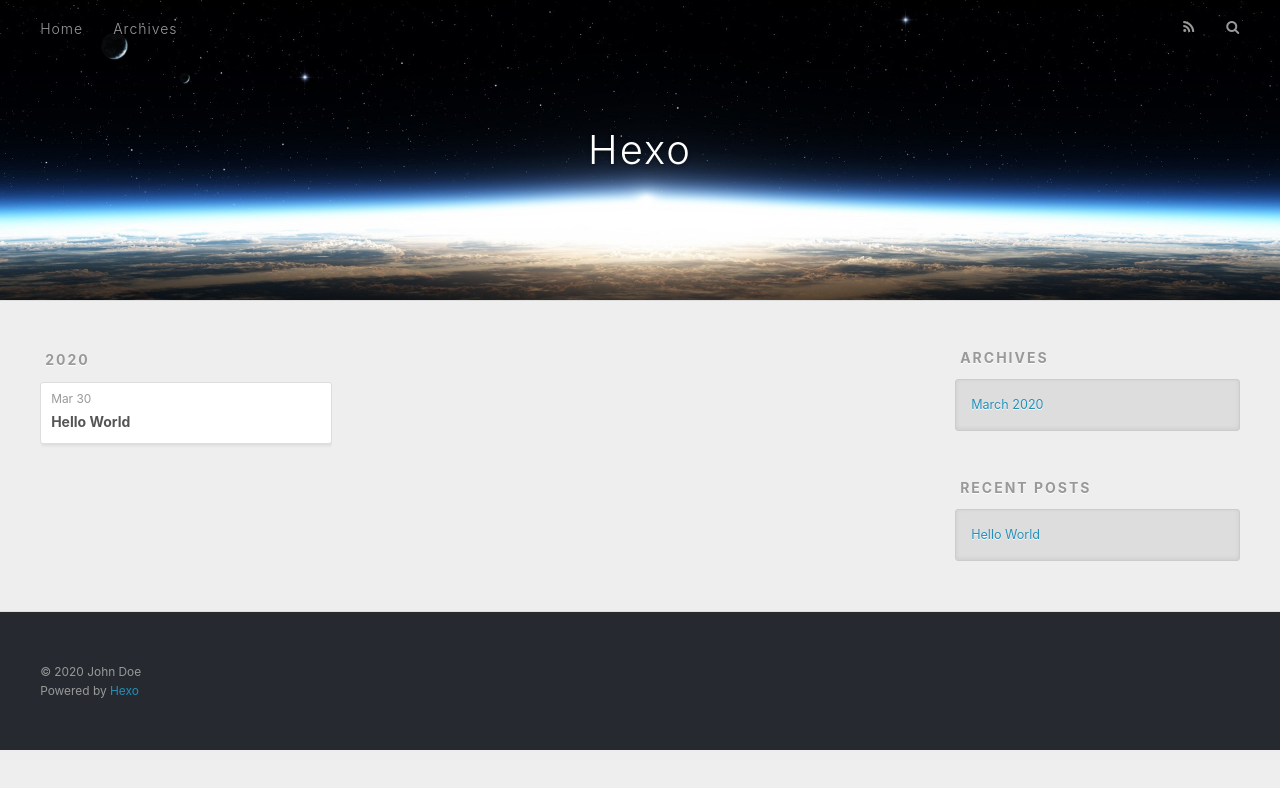
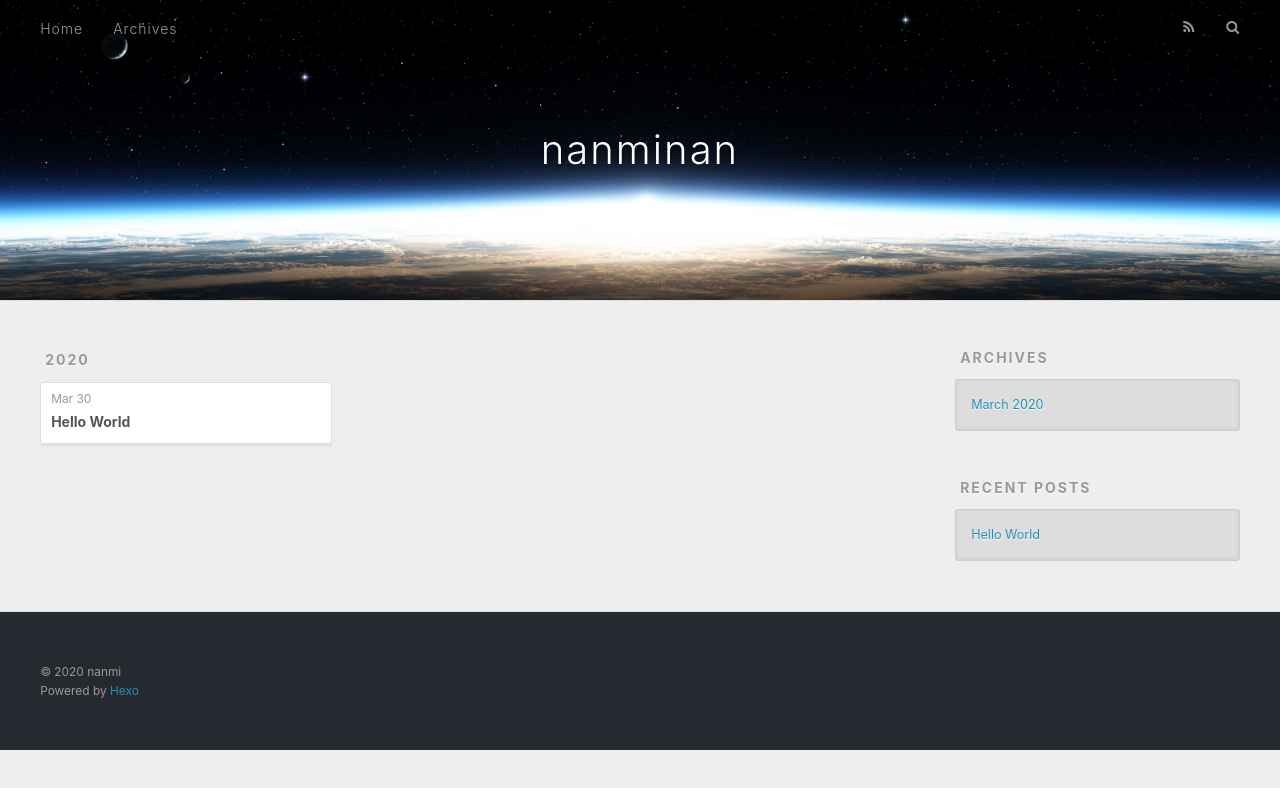
Before and after one commit to nanmi/nanmi, a plain HTML site: page archives/index.html in a window 1280 px wide. Drawn offline with nearby package versions, Linux system fonts and the light colour scheme.

Commit message:
Site updated: 2020-03-30 14:28:21

```diff
--- a/archives/index.html
+++ b/archives/index.html
@@ -5,17 +5,16 @@
 
 
 
-  <title>Archives | Hexo</title>
+  <title>Archives | nanminan</title>
   <meta name="viewport" content="width=device-width, initial-scale=1, maximum-scale=1">
   <meta property="og:type" content="website">
-<meta property="og:title" content="Hexo">
+<meta property="og:title" content="nanminan">
 <meta property="og:url" content="http://yoursite.com/archives/index.html">
-<meta property="og:site_name" content="Hexo">
-<meta property="og:locale" content="en_US">
-<meta property="article:author" content="John Doe">
+<meta property="og:site_name" content="nanminan">
+<meta property="article:author" content="nanmi">
 <meta name="twitter:card" content="summary">
 
-    <link rel="alternate" href="/atom.xml" title="Hexo" type="application/atom+xml">
+    <link rel="alternate" href="/atom.xml" title="nanminan" type="application/atom+xml">
 
 
     <link rel="icon" href="/favicon.png">
@@ -36,7 +35,7 @@
   <div id="header-outer" class="outer">
     <div id="header-title" class="inner">
       <h1 id="logo-wrap">
-        <a href="/" id="logo">Hexo</a>
+        <a href="/" id="logo">nanminan</a>
       </h1>
 
     </div>
@@ -141,7 +140,7 @@
 
   <div class="outer">
     <div id="footer-info" class="inner">
-      &copy; 2020 John Doe<br>
+      &copy; 2020 nanmi<br>
       Powered by <a href="http://hexo.io/" target="_blank">Hexo</a>
     </div>
   </div>
```
Also changed, not shown: 2020/03/30/hello-world/index.html (+7 -8 lines), archives/2020/03/index.html (+7 -8 lines), archives/2020/index.html (+7 -8 lines), index.html (+8 -9 lines).
